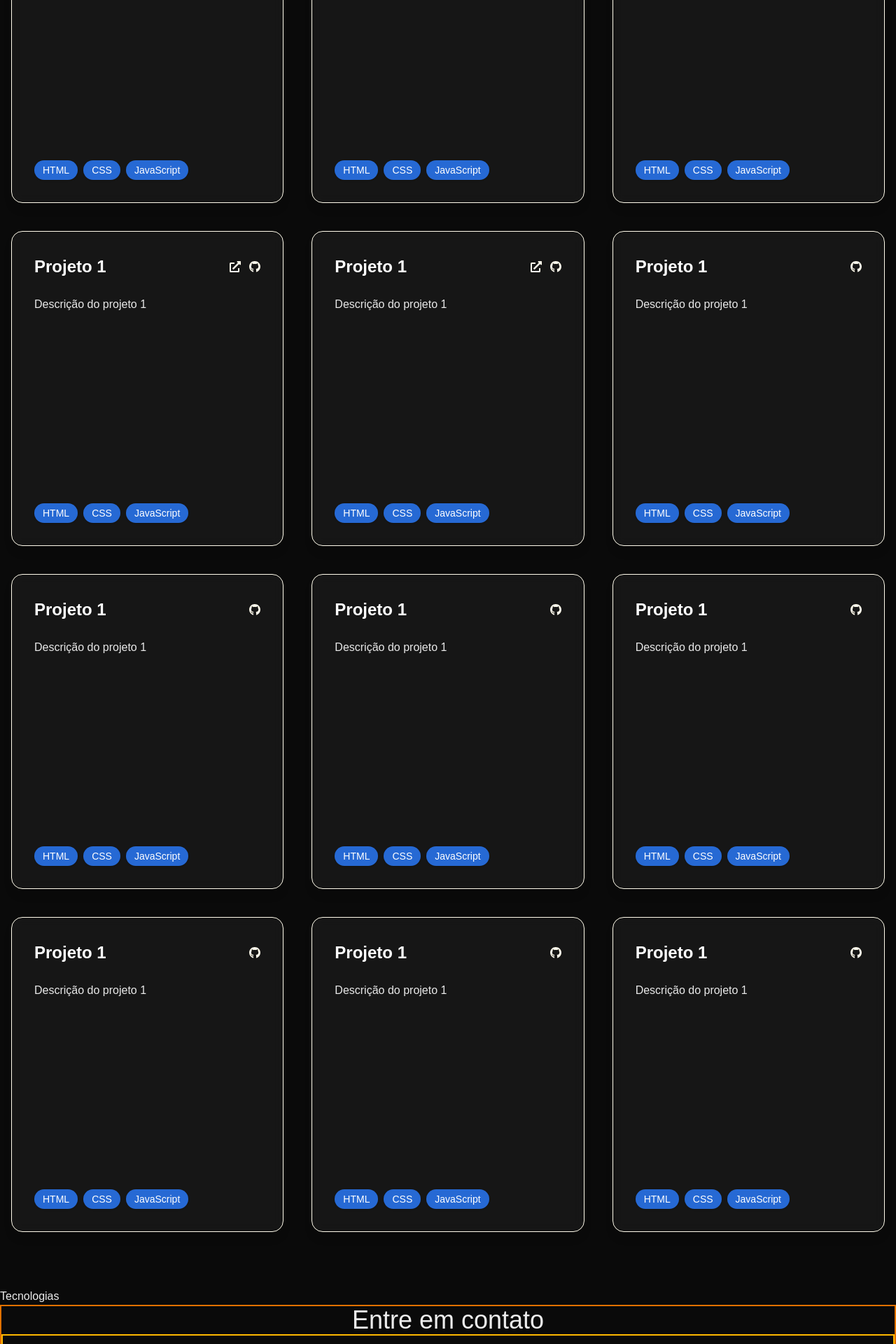
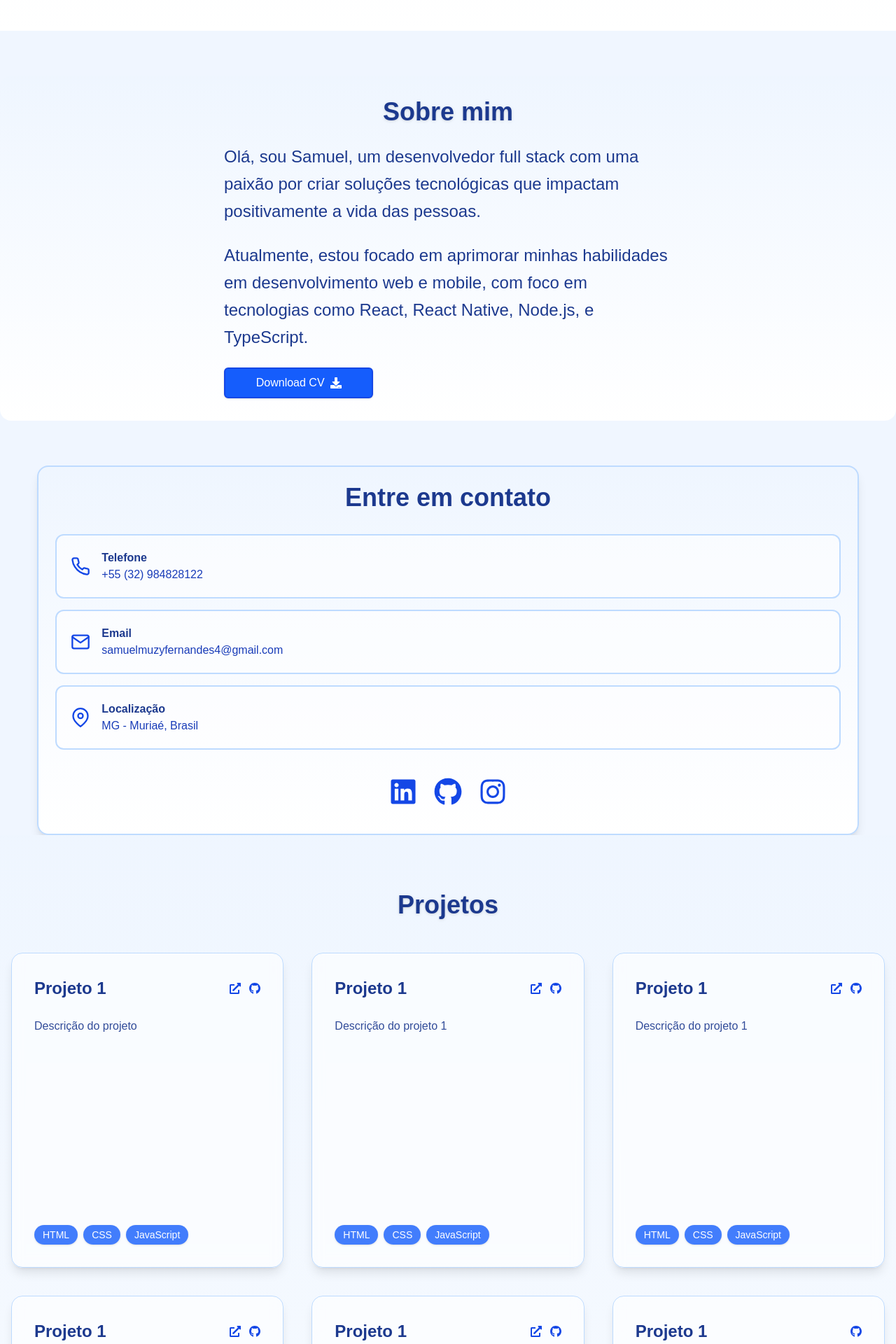
Before and after one commit to samuelmuzy/portfolio, a Next.js app: page / in a window 1280 px wide. Shown: the part 880-2800 px from the top of the page at 70% size. Built offline with nearby package versions, Linux system fonts and the light colour scheme.

Commit message:
feat:Melhoria de desing dos componentes com melhores cores e padronização entre temas e melhora no layout geral do projeto e troca de cores globais

```diff
--- a/src/app/globals.css
+++ b/src/app/globals.css
@@ -1,26 +1,29 @@
 @import "tailwindcss";
 
 :root {
-  --background: #0a0a0a;
-  --foreground: #ededed;
+  --color-bg: #f0f6ff; /* azul bem claro */
+  --color-bg-secondary: #ffffff;
+  --color-primary: #2563eb; /* azul principal */
+  --color-primary-dark: #1e40af;
+  --color-secondary: #60a5fa; /* azul claro */
+  --color-text: #0a0a0a;
+  --color-text-secondary: #2563eb;
 }
 
-@theme inline {
-  --color-background: var(--background);
-  --color-foreground: var(--foreground);
-  --font-sans: var(--font-geist-sans);
-  --font-mono: var(--font-geist-mono);
-}
-/*
 @media (prefers-color-scheme: dark) {
   :root {
-    --background: #0a0a0a;
-    --foreground: #ededed;
+    --color-bg: #1e293b;
+    --color-bg-secondary: #1e293b;
+    --color-primary: #60a5fa;
+    --color-primary-dark: #2563eb;
+    --color-secondary: #1e40af;
+    --color-text: #ededed;
+    --color-text-secondary: #60a5fa;
   }
 }
-*/
+
 body {
-  background: var(--background);
-  color: var(--foreground);
+  background: var(--color-bg);
+  color: var(--color-text);
   font-family: Arial, Helvetica, sans-serif;
 }
--- a/src/app/page.tsx
+++ b/src/app/page.tsx
@@ -1,16 +1,18 @@
 import { About } from "@/components/About";
 import { Email } from "@/components/Email";
 import { Links } from "@/components/Links";
+import { MainSection } from "@/components/MainSection";
 import { Project } from "@/components/Project";
 import { Technologies } from "@/components/Technologies";
 
 export default function Home() {
   return (
     <div className="flex flex-col">
+      <MainSection/>
       <About/>
+      <Links/>
       <Project/>
       <Technologies/>
-      <Links/>
       <Email/>
     </div>
   );
--- a/src/components/About.tsx
+++ b/src/components/About.tsx
@@ -18,18 +18,17 @@ export const About = () => {
     }
 
     return (
-        <section className="h-full flex flex-col items-center justify-center gap-4 md:gap-6 px-4 md:px-0" id="About">
-
-            <p className="text-2xl md:text-4xl font-bold text-center">Sobre mim</p>
+        <section className="h-full flex flex-col items-center justify-center gap-4 md:gap-6 px-4 md:px-0 mt-16 mb-16 bg-gradient-to-b from-blue-50 to-white dark:from-gray-900 dark:to-gray-800 transition-colors duration-300 rounded-2xl  p-8">
+            <p className="text-2xl md:text-4xl font-bold text-center text-blue-900 dark:text-blue-200 drop-shadow">Sobre mim</p>
             <div className="flex flex-col md:flex-row gap-4 md:gap-6 justify-center items-center w-full">
                 <div className="flex flex-col gap-4 md:gap-6 w-full md:w-1/2">
-                    <p className="text-lg md:text-2xl text-center md:text-left leading-relaxed">
+                    <p className="text-lg md:text-2xl text-center md:text-left leading-relaxed text-blue-900 dark:text-blue-100">
                         Olá, sou Samuel, um desenvolvedor full stack com uma paixão por criar soluções tecnológicas que impactam positivamente a vida das pessoas.
                     </p>
-                    <p className="text-lg md:text-2xl text-center md:text-left leading-relaxed">
+                    <p className="text-lg md:text-2xl text-center md:text-left leading-relaxed text-blue-900 dark:text-blue-100">
                         Atualmente, estou focado em aprimorar minhas habilidades em desenvolvimento web e mobile, com foco em tecnologias como React, React Native, Node.js, e TypeScript.
                     </p>
-                    <button onClick={handleDownload} className="bg-white text-black p-3 md:p-2 rounded-md flex items-center gap-2 w-full md:w-1/3 justify-center cursor-pointer hover:border-blue-700 hover:text-blue-500 border-2 border-solid mx-auto md:mx-0">
+                    <button onClick={handleDownload} className="bg-blue-600 dark:bg-blue-500 text-white p-3 md:p-2 rounded-md flex items-center gap-2 w-full md:w-1/3 justify-center cursor-pointer hover:bg-blue-700 dark:hover:bg-blue-400 border-2 border-blue-700 dark:border-blue-400 mx-auto md:mx-0 transition-colors duration-200 shadow">
                         <span>Download CV</span>
                         <FaDownload />
                     </button>
--- a/src/components/Links.tsx
+++ b/src/components/Links.tsx
@@ -3,47 +3,46 @@ import { FiMail, FiMapPin, FiPhone } from "react-icons/fi"
 
 export const Links = () => {
     return (
-        <section className="w-full h-full flex flex-col items-center justify-between border-2 border-amber-600">
-            <p className="text-4xl">Entre em contato</p>
+        <section className="w-11/12 self-center h-full flex flex-col items-center justify-between border-2 border-blue-200 dark:border-blue-700 rounded-2xl shadow-lg bg-gradient-to-b from-blue-50 to-white dark:from-gray-900 dark:to-gray-800 transition-colors duration-300 p-6 gap-6">
+            <p className="text-2xl md:text-4xl font-bold text-center text-blue-900 dark:text-blue-200 mb-2">Entre em contato</p>
 
-            <div className="flex flex-col self-start w-full ">
-                <div className="flex border-2 border-amber-400 items-center gap-4 p-5">
-                    <FiPhone/>
+            <div className="flex flex-col self-start w-full gap-4">
+                <div className="flex border-2 border-blue-200 dark:border-blue-700 items-center gap-4 p-5 rounded-xl bg-white/60 dark:bg-gray-900/60 transition-colors duration-300">
+                    <FiPhone className="text-blue-700 dark:text-blue-300 w-7 h-7"/>
                     <div>
-                        <p>telefone</p>
-                        <p>+55 (32) 984828122</p>
+                        <p className="text-blue-900 dark:text-blue-100 font-semibold">Telefone</p>
+                        <p className="text-blue-800 dark:text-blue-200">+55 (32) 984828122</p>
                     </div>
                 </div>
-                <div className="flex border-2 border-amber-400 items-center gap-4 p-5">
-                    <FiMail/>
+                <div className="flex border-2 border-blue-200 dark:border-blue-700 items-center gap-4 p-5 rounded-xl bg-white/60 dark:bg-gray-900/60 transition-colors duration-300">
+                    <FiMail className="text-blue-700 dark:text-blue-300 w-7 h-7"/>
                     <div>
-                        <p>Email</p>
-                        <p>samuelmuzyfernandes4@gmail.com</p>
+                        <p className="text-blue-900 dark:text-blue-100 font-semibold">Email</p>
+                        <p className="text-blue-800 dark:text-blue-200">samuelmuzyfernandes4@gmail.com</p>
                     </div>
                 </div>
-                <div className="flex border-2 border-amber-400 items-center gap-4 p-5">
-                    <FiMapPin/>
+                <div className="flex border-2 border-blue-200 dark:border-blue-700 items-center gap-4 p-5 rounded-xl bg-white/60 dark:bg-gray-900/60 transition-colors duration-300">
+                    <FiMapPin className="text-blue-700 dark:text-blue-300 w-7 h-7"/>
                     <div>
-                        <p>Localização</p>
-                        <p>MG - Muriaé ,Brasil</p>
+                        <p className="text-blue-900 dark:text-blue-100 font-semibold">Localização</p>
+                        <p className="text-blue-800 dark:text-blue-200">MG - Muriaé, Brasil</p>
                     </div>
                 </div>
             </div>
-            <p className="text-4xl">Entre em contato</p>
-            <nav className="flex p-2" id="Links">
-                <div className="p-4">
+            <nav className="flex p-2 gap-2" id="Links">
+                <div className="p-2">
                     <a href="https://www.linkedin.com/in/samuel-muzy-fernandes-a19271269/" target="_blank" rel="noopener noreferrer">
-                        <FaLinkedin className="w-10 h-10 hover:text-blue-700 cursor-pointer"/>
+                        <FaLinkedin className="w-10 h-10 text-blue-700 dark:text-blue-300 hover:text-blue-900 dark:hover:text-blue-400 transition-colors cursor-pointer"/>
                     </a>
                 </div>
-                <div className="p-4">
+                <div className="p-2">
                     <a href="https://github.com/samuelmuzy" target="_blank" rel="noopener noreferrer">
-                        <FaGithub className="w-10 h-10 hover:text-blue-700 cursor-pointer"/>
+                        <FaGithub className="w-10 h-10 text-blue-700 dark:text-blue-300 hover:text-blue-900 dark:hover:text-blue-400 transition-colors cursor-pointer"/>
                     </a>
                 </div>
-                <div className="p-4">
+                <div className="p-2">
                     <a href="https://www.instagram.com/samuelmuzyfernandes/" target="_blank" rel="noopener noreferrer">
-                        <FaInstagram className="w-10 h-10 hover:text-blue-700 cursor-pointer"/>
+                        <FaInstagram className="w-10 h-10 text-blue-700 dark:text-blue-300 hover:text-blue-900 dark:hover:text-blue-400 transition-colors cursor-pointer"/>
                     </a>
                 </div>
             </nav>
--- a/src/components/Project.tsx
+++ b/src/components/Project.tsx
@@ -3,36 +3,36 @@ import { FaGithub, FaExternalLinkAlt } from "react-icons/fa";
 
 export const Project = () => {
     return (
-        <section className="flex flex-col items-center justify-center py-20" id="Projects">
-            <p className="text-center text-4xl font-extrabold text-amber-100 mb-12">Projetos</p>
+        <section className="flex flex-col items-center justify-center py-20 bg-gradient-to-b from-blue-50 to-white dark:from-gray-900 dark:to-gray-800 transition-colors duration-300" id="Projects">
+            <p className="text-center text-4xl font-extrabold text-blue-900 dark:text-blue-200 mb-12 drop-shadow">Projetos</p>
 
             <div className="grid grid-cols-1 sm:grid-cols-2 lg:grid-cols-3 gap-10 px-4 w-full max-w-7xl">
                 {project.map((project, index) => (
                     <div
                         key={index}
-                        className="flex flex-col justify-between border border-amber-50 rounded-2xl p-8 gap-6 min-h-[450px] shadow-lg bg-white/5 backdrop-blur"
+                        className="flex flex-col justify-between border border-blue-200 dark:border-blue-700 rounded-2xl p-8 gap-6 min-h-[450px] shadow-lg bg-white/60 dark:bg-gray-900/60 backdrop-blur transition-colors duration-300"
                     >
                         <div className="flex justify-between items-center">
-                            <p className="text-2xl font-bold text-white">{project.name}</p>
+                            <p className="text-2xl font-bold text-blue-900 dark:text-blue-100">{project.name}</p>
                             <div className="flex gap-3">
                                 {project.link && (
                                     <a href={project.link} target="_blank" rel="noopener noreferrer">
-                                        <FaExternalLinkAlt className="text-amber-50 hover:text-amber-300 transition-colors h-9" />
+                                        <FaExternalLinkAlt className="text-blue-700 dark:text-blue-300 hover:text-blue-900 dark:hover:text-blue-400 transition-colors h-9" />
                                     </a>
                                 )}
                                 <a href={project.github} target="_blank" rel="noopener noreferrer">
-                                    <FaGithub className="text-amber-50 hover:text-amber-300 transition-colors h-9" />
+                                    <FaGithub className="text-blue-700 dark:text-blue-300 hover:text-blue-900 dark:hover:text-blue-400 transition-colors h-9" />
                                 </a>
                             </div>
                         </div>
 
-                        <p className="text-white/90 text-base flex-1">{project.description}</p>
+                        <p className="text-blue-900/90 dark:text-blue-100 text-base flex-1">{project.description}</p>
 
                         <div className="flex flex-wrap gap-2">
                             {project.technologies.map((tec, index) => (
                                 <p
                                     key={index}
-                                    className="text-sm text-white bg-blue-500/80 px-3 py-1 rounded-full font-medium shadow-sm"
+                                    className="text-sm text-white bg-blue-600/80 dark:bg-blue-500/80 px-3 py-1 rounded-full font-medium shadow-sm"
                                 >
                                     {tec}
                                 </p>
@@ -42,8 +42,5 @@ export const Project = () => {
                 ))}
             </div>
         </section>
-
-
-
     );
 }
```
Also changed, not shown: src/components/Header.tsx (+6 -6 lines), src/components/NavBar.tsx (+9 -9 lines), src/assets/IMG_20230901_230437.jpg (added).
